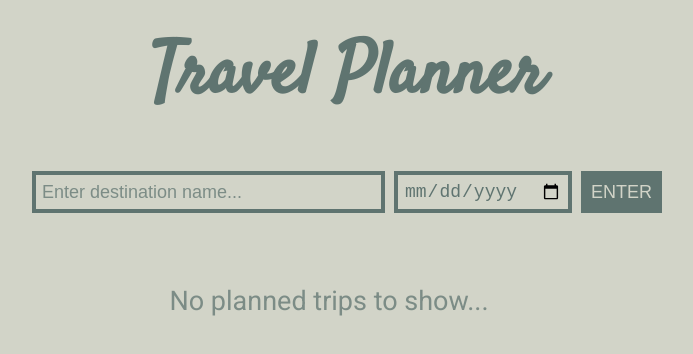
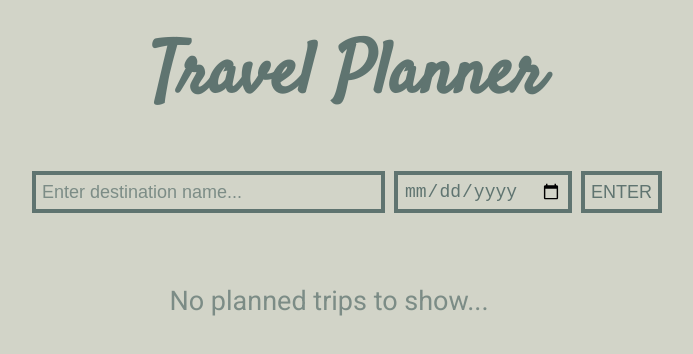
Before and after one commit to srijan-nayak/travel-planner, a website built with webpack: page src/client/html/index.html in a window 1280 px wide. In both pictures the pointer is over the button "ENTER". Shown: the whole page, without its empty margins (293-986 px from the left). Built offline with nearby package versions, Linux system fonts and the light colour scheme.

Commit message:
feat: Add hover style for button

```diff
--- a/src/client/scss/_form.scss
+++ b/src/client/scss/_form.scss
@@ -40,6 +40,7 @@ $input-padding: variables.$padding-base / 3;
     background-color: variables.$color-primary;
     border: $border-primary;
     padding: $input-padding;
+    transition: background-color 200ms;
 
     &__text {
       color: variables.$color-background;
@@ -49,15 +50,28 @@ $input-padding: variables.$padding-base / 3;
     }
 
     &:hover {
+      background-color: variables.$color-background;
       cursor: pointer;
+
+      .button__text {
+        color: variables.$color-primary;
+      }
     }
 
     &:active {
       background-color: adjust-color(variables.$color-primary, $lightness: -5%);
+
+      .button__text {
+        color: variables.$color-background;
+      }
     }
 
     &--loading {
       position: relative;
+
+      &:hover {
+        background-color: variables.$color-primary;
+      }
 
       .button__text {
         visibility: hidden;
```
